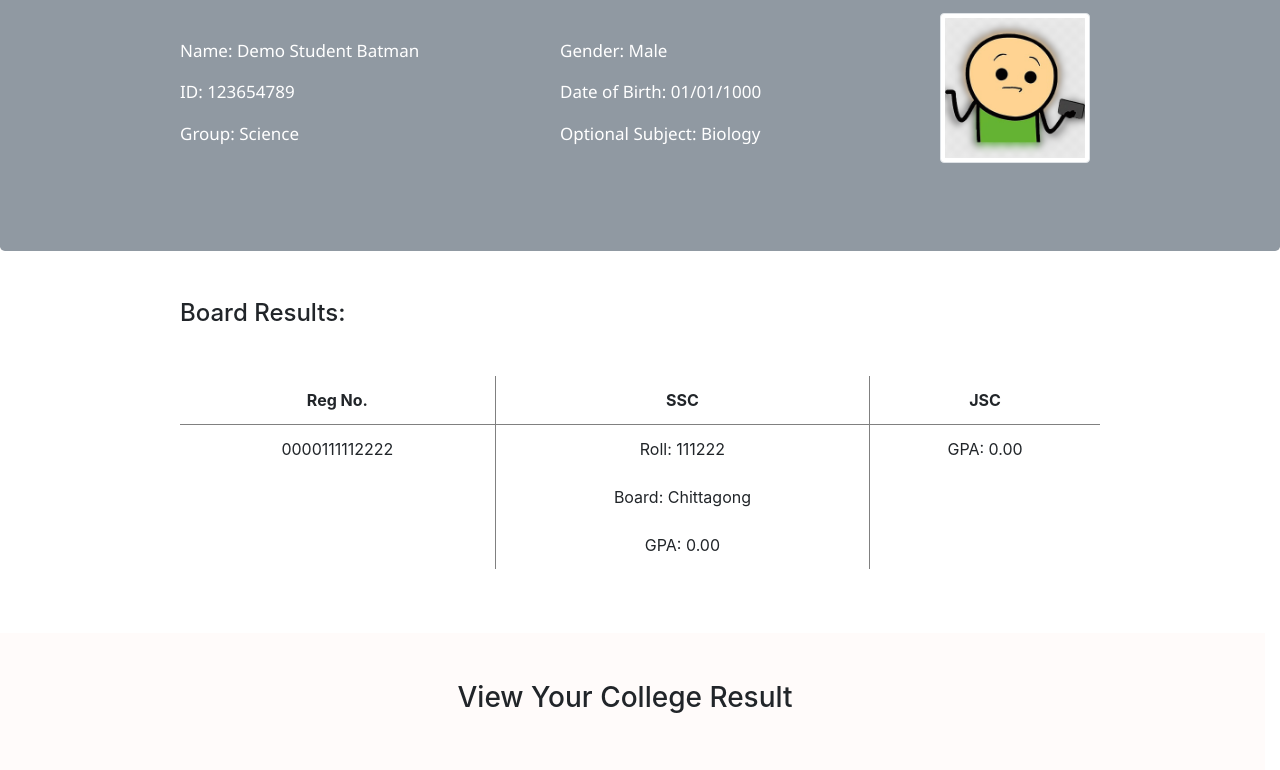
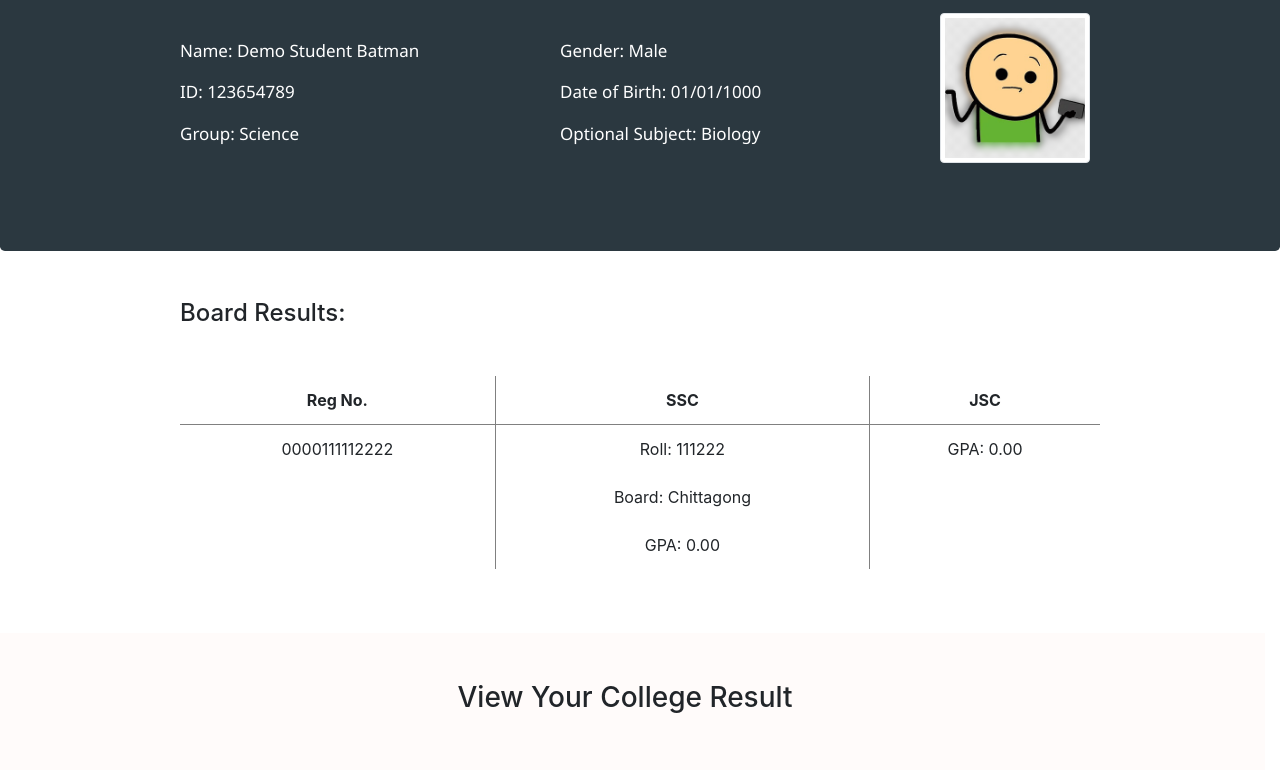
Before and after one commit to Ayon27/sample-ui, a website: page index.html in a window 1280 px wide. Shown: the part 206-976 px from the top of the page. Drawn offline with nearby package versions, Linux system fonts and the light colour scheme.

Commit message:
form done. color changed

```diff
--- a/styles/styles.css
+++ b/styles/styles.css
@@ -58,7 +58,7 @@ body {
     /*margin-left: 10%;
     width: 80%; */
     font-family: 'Segoe UI', Tahoma, Geneva, Verdana, sans-serif;
-    background-color: #9099A2;
+    background-color: #2B3840;
     color: white;
     font-size: 17px;
 }
```
